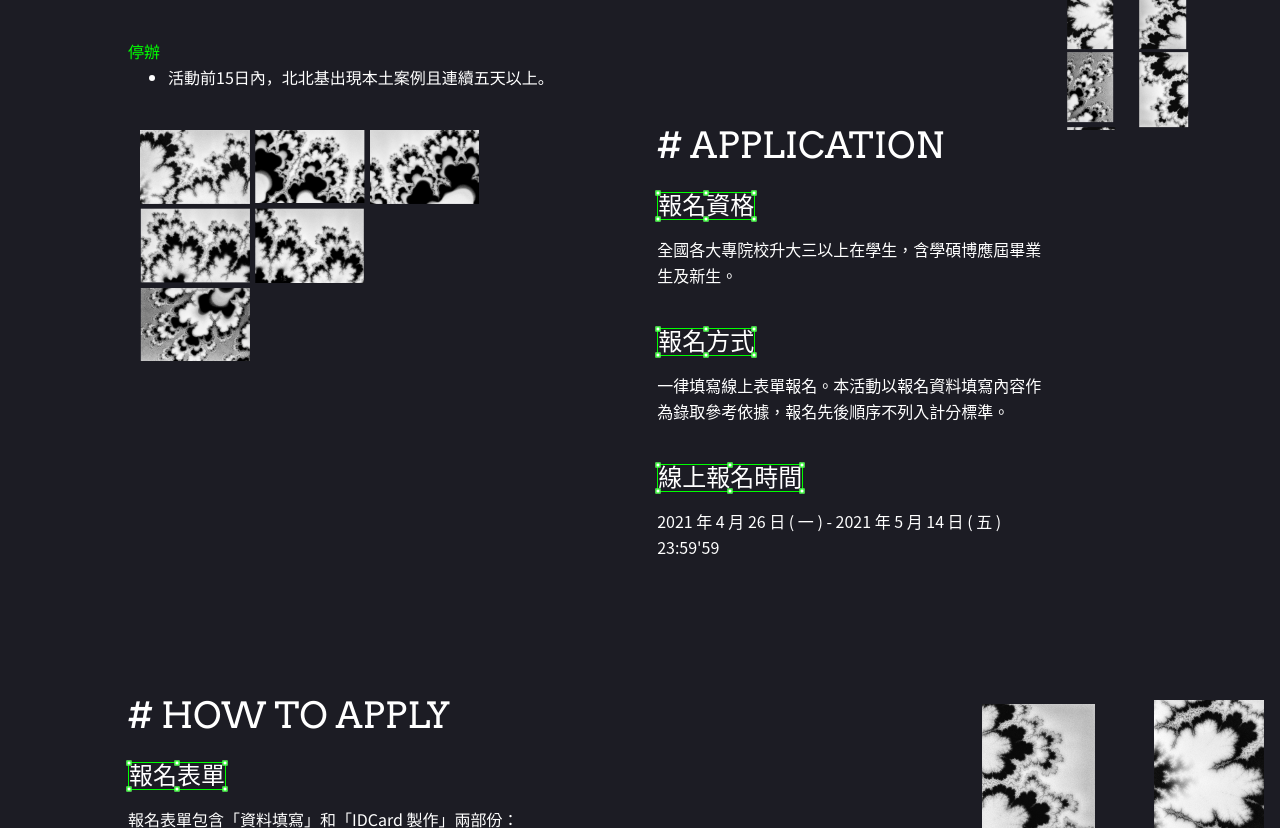
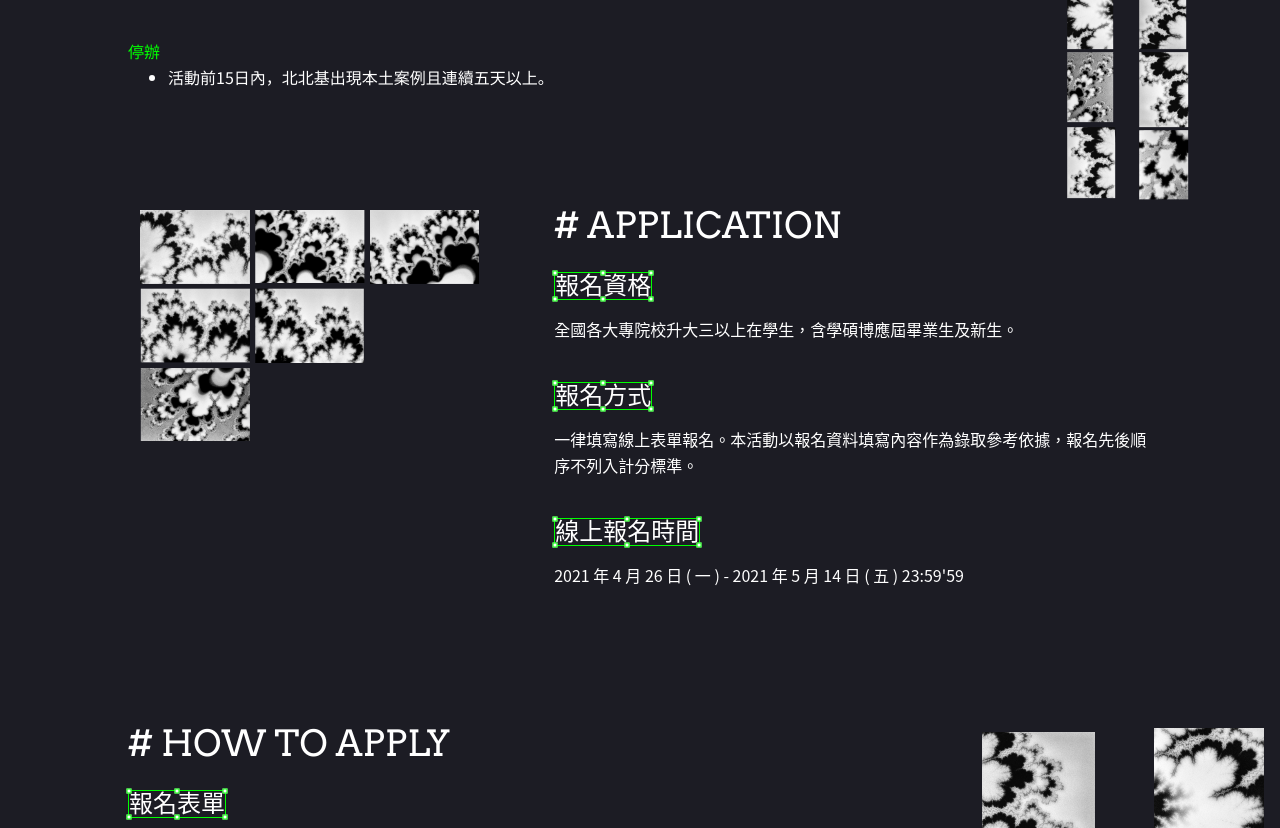
Before and after one commit to openchi-workshop/2021-official-site, a Vue app: page /registration in a window 1280 px wide. Shown: the part 2300-3128 px from the top of the page. Built offline with nearby package versions, Linux system fonts and the light colour scheme.

Commit message:
fix: image in trainee

```diff
--- a/src/views/Registration/Application.vue
+++ b/src/views/Registration/Application.vue
@@ -74,7 +74,7 @@ $sm: 576px;
 }
 
 .info {
-  padding: 0 10%;
+  padding: 0;
 
   @media (max-width: 576px) {
     padding: 0 5%;
@@ -126,6 +126,7 @@ $sm: 576px;
     padding-right: 0px;
     padding-left: 0px;
     margin-top: 108px;
+    width: 0px;
   }
   @media (max-width: $sm) {
     display: none;
--- a/src/views/Registration/Info.vue
+++ b/src/views/Registration/Info.vue
@@ -26,6 +26,11 @@
     </b-row>
     <b-row>
       <b-col sm md="9" lg="9" xl="8" class="info">
+        <img
+          src="@/assets/registration/workshopinfo_sm.png"
+          alt="workshop_info_sm"
+          class="workshop_info_sm"
+        />
         <Title id="info" class="info__title" text="# WORKSHOP INFORMATION" />
         <div class="info__body">
           <StyledSubtitle class="info__body--subtitle" text="活動時間" />
@@ -118,11 +123,6 @@
           />
         </div>
       </b-col>
-      <img
-        src="@/assets/registration/workshopinfo_sm.png"
-        alt="workshop_info_sm"
-        class="workshop_info_sm"
-      />
     </b-row>
   </b-container>
 </template>
@@ -192,8 +192,10 @@ $sm: 576px;
 
 .info {
   padding: 0 10%;
+  margin-bottom: 80px;
 
   @media (max-width: 576px) {
+    margin-bottom: 0;
     padding: 0 5%;
   }
 
--- a/src/views/Registration/TraineeList.vue
+++ b/src/views/Registration/TraineeList.vue
@@ -180,6 +180,11 @@ $sm: 576px;
   max-width: 488px;
   max-height: 639px;
   display: flex;
+
+  @media (max-width: 990px) {
+    display: none;
+  }
+
   @media (max-width: $md) {
     display: none;
   }
@@ -203,6 +208,7 @@ $sm: 576px;
     display: none;
   }
   @media (max-width: $sm) {
+    top: 30px;
     right: 0;
     width: 20%;
     display: block;
```
